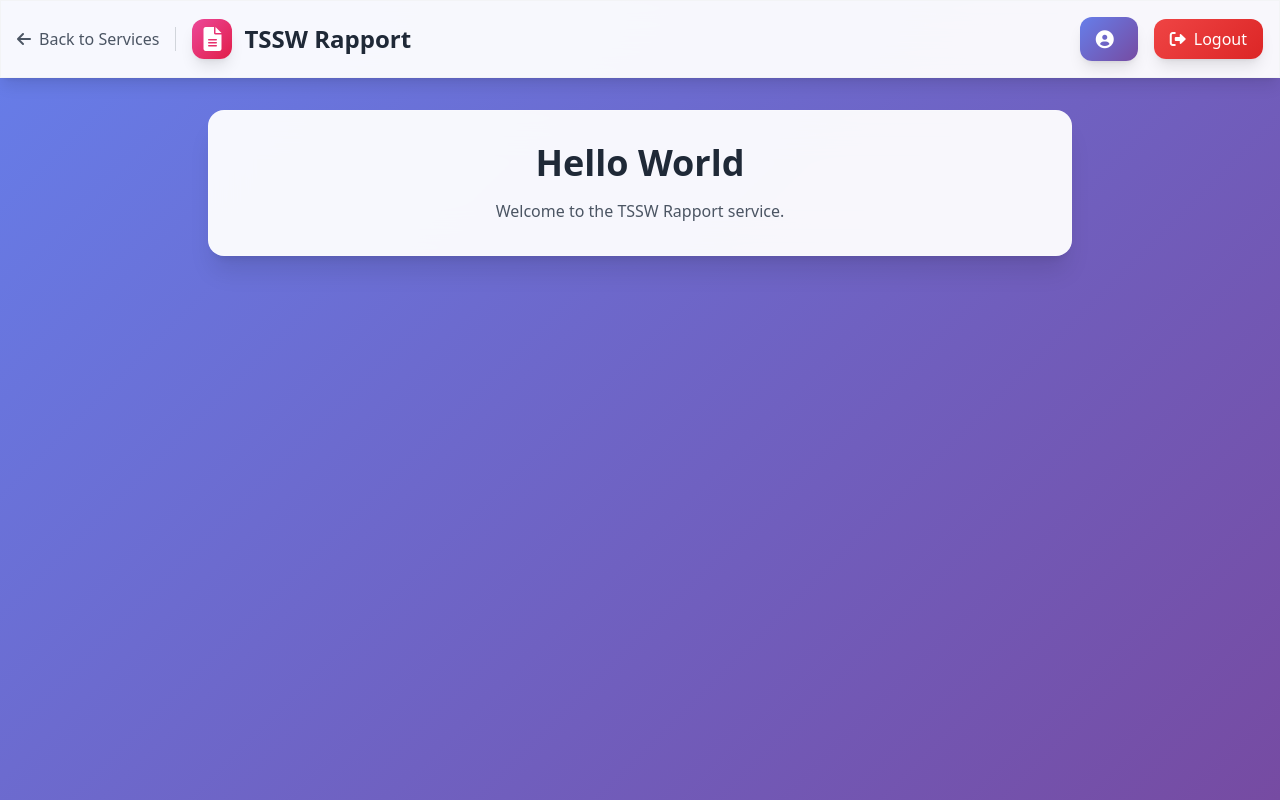
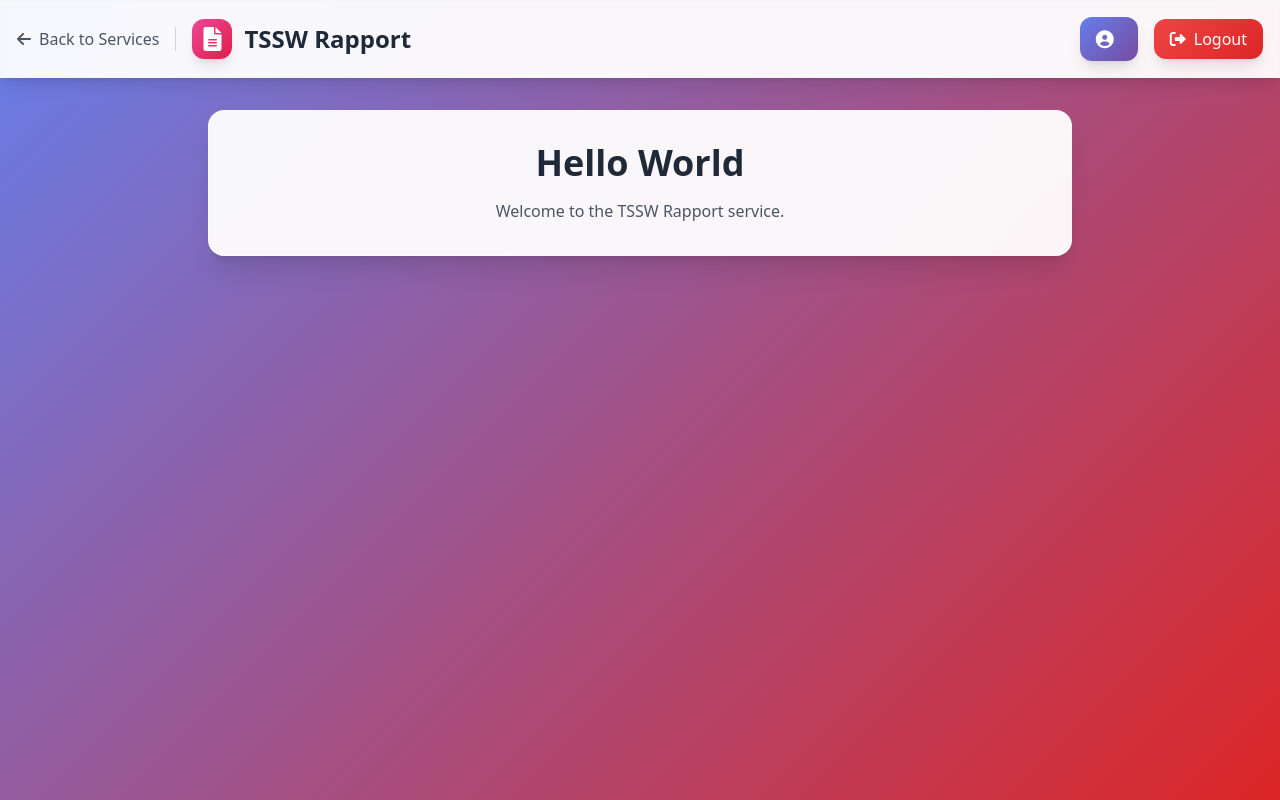
Before and after one commit to youssefouiguemanetss-cmd/projectperso, a Python web app: template templates/tssw_rapport.html in a window 1280 px wide. Run offline with Jinja, Linux system fonts and the light colour scheme; the template is opened without the code that fills it, so the values that code supplies are empty; some libraries are stand-ins or nearby versions.

Commit message:
final update 200

```diff
--- a/templates/tssw_rapport.html
+++ b/templates/tssw_rapport.html
@@ -8,7 +8,7 @@
     <link href="https://cdnjs.cloudflare.com/ajax/libs/font-awesome/6.0.0/css/all.min.css" rel="stylesheet">
     <style>
         body {
-            background: linear-gradient(135deg, #667eea 0%, #764ba2 100%);
+            background: linear-gradient(135deg, #667eea 0%, #dc2626 100%);
             min-height: 100vh;
         }
         .glass-card {
--- a/users.txt
+++ b/users.txt
@@ -2,7 +2,7 @@
 # Permissions can be: ok, allow_add_gmail_of_news (or both separated by comma)
 TSS2,Abdelali,abdelali,TrIaOIaaq2EcLi3LLSgcdWz3,ok,Extract_emails,Domain_checker
 TSSW,Redouan,redouan,red123*00,find_news,Extract_emails,Domain_checker,allow_add_gmail_of_news
-TSSW,Y. Ouiguemane,y.ouiguemane,y.ouiguemane2234,find_news,Extract_emails,Domain_checker,allow_add_gmail_of_news
+TSSW,Y. Ouiguemane,y.ouiguemane,y.ouiguemane2234,find_news,Extract_emails,Domain_checker,allow_add_gmail_of_news,tssw_report
 TSS2,M. Edraoui,M.Edraoui,vYfeg2C5SXo8lbmQ8eai4t1
 TSS2,H. Boudfa,H.BOUDFA,5C56giIhxd3L3pKkzPB5QTW
 TSS2,I. Ait Hadi,I.Ait_Hadi,Q13T2v52HGNdVoJe7hs59pQ
```
Also changed, not shown: 6 other files.
